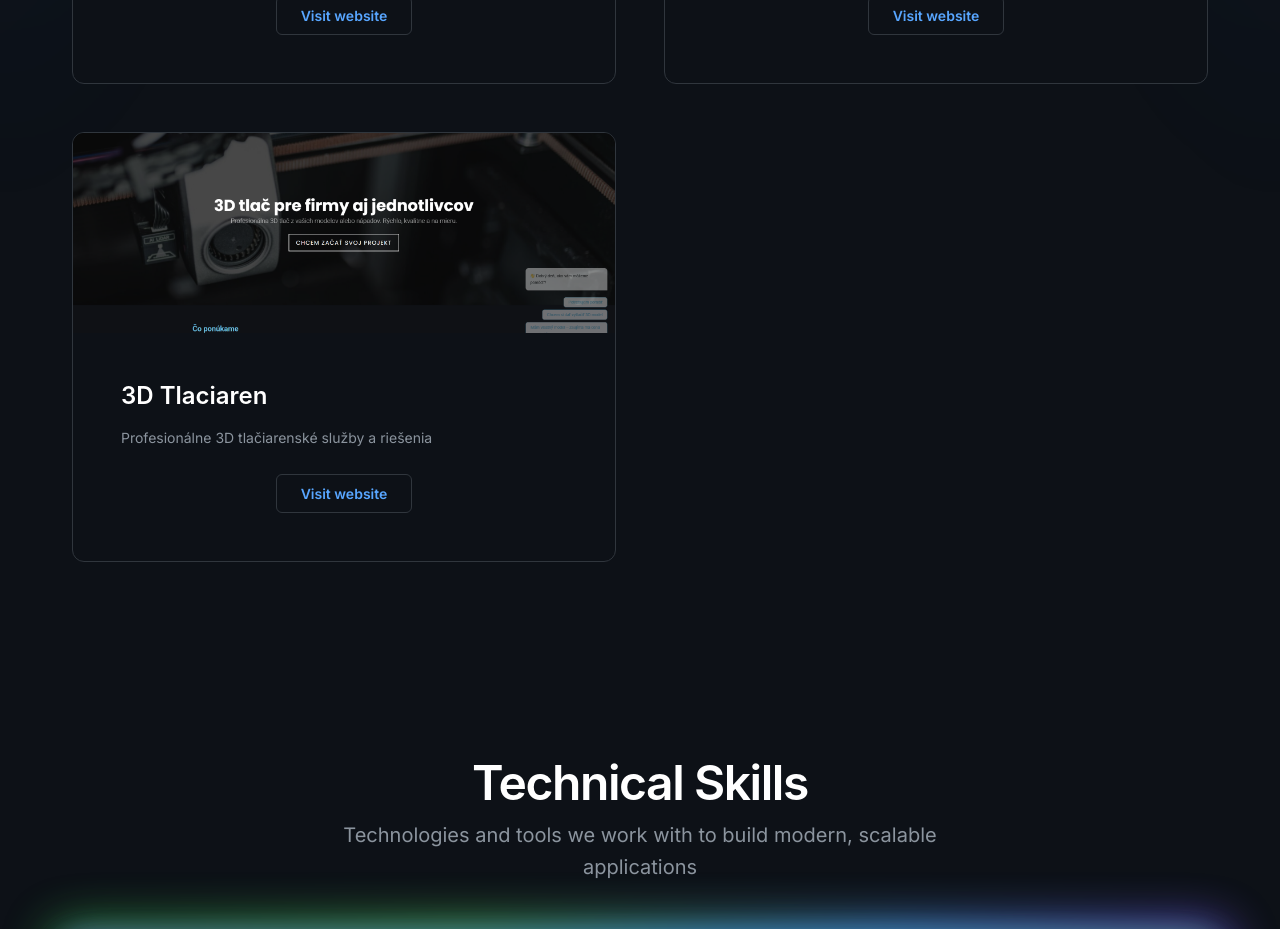
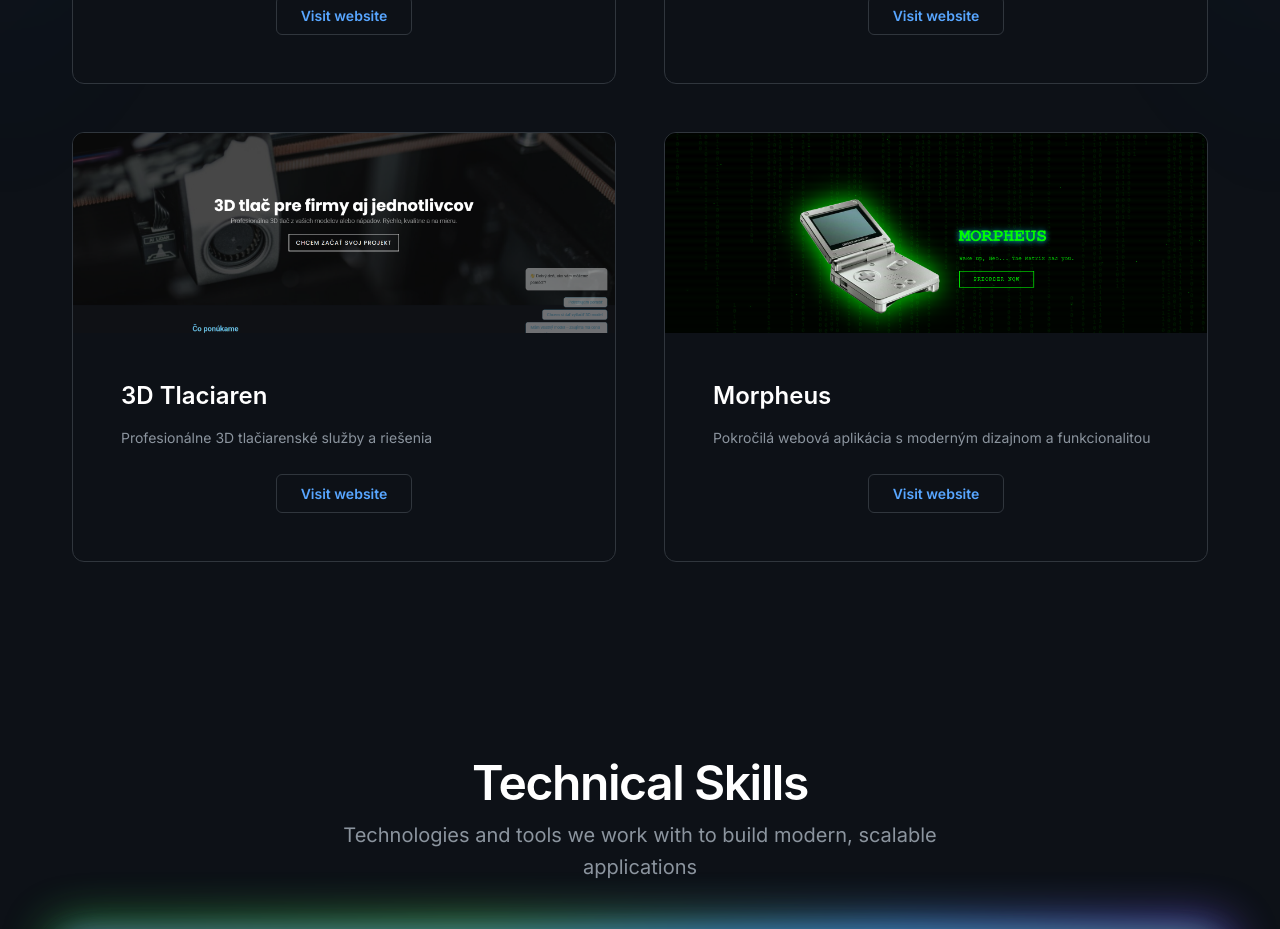
Before and after one commit to Mild-Solvent/DAV-portfolio, a Next.js app in the folder web/: page / in a window 1280 px wide. Shown: the part 3140-4069 px from the top of the page. Built offline with nearby package versions, Linux system fonts and the light colour scheme.

Commit message:
morpheus project

```diff
--- a/web/src/components/Projects/Projects.tsx
+++ b/web/src/components/Projects/Projects.tsx
@@ -205,6 +205,12 @@ const Projects: React.FC = () => {
       description: "Profesionálne 3D tlačiarenské služby a riešenia",
       liveUrl: "https://www.3dtlaciaren.sk/",
       image: "/projects/3dtlaciaren.png"
+    },
+    {
+      title: "Morpheus",
+      description: "Pokročilá webová aplikácia s moderným dizajnom a funkcionalitou",
+      liveUrl: "https://mild-solvent.github.io/Morpheus/",
+      image: "/projects/morpherus.png"
     }
   ];
 
```
